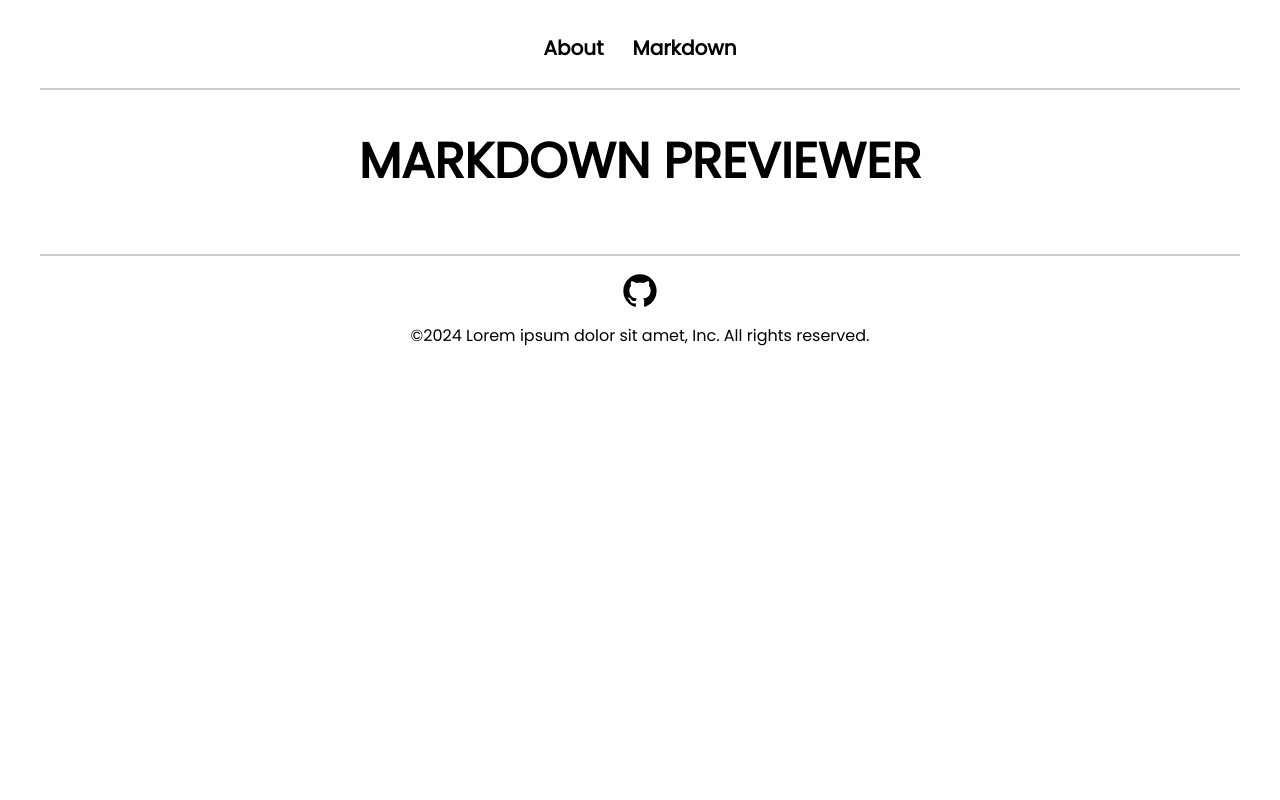
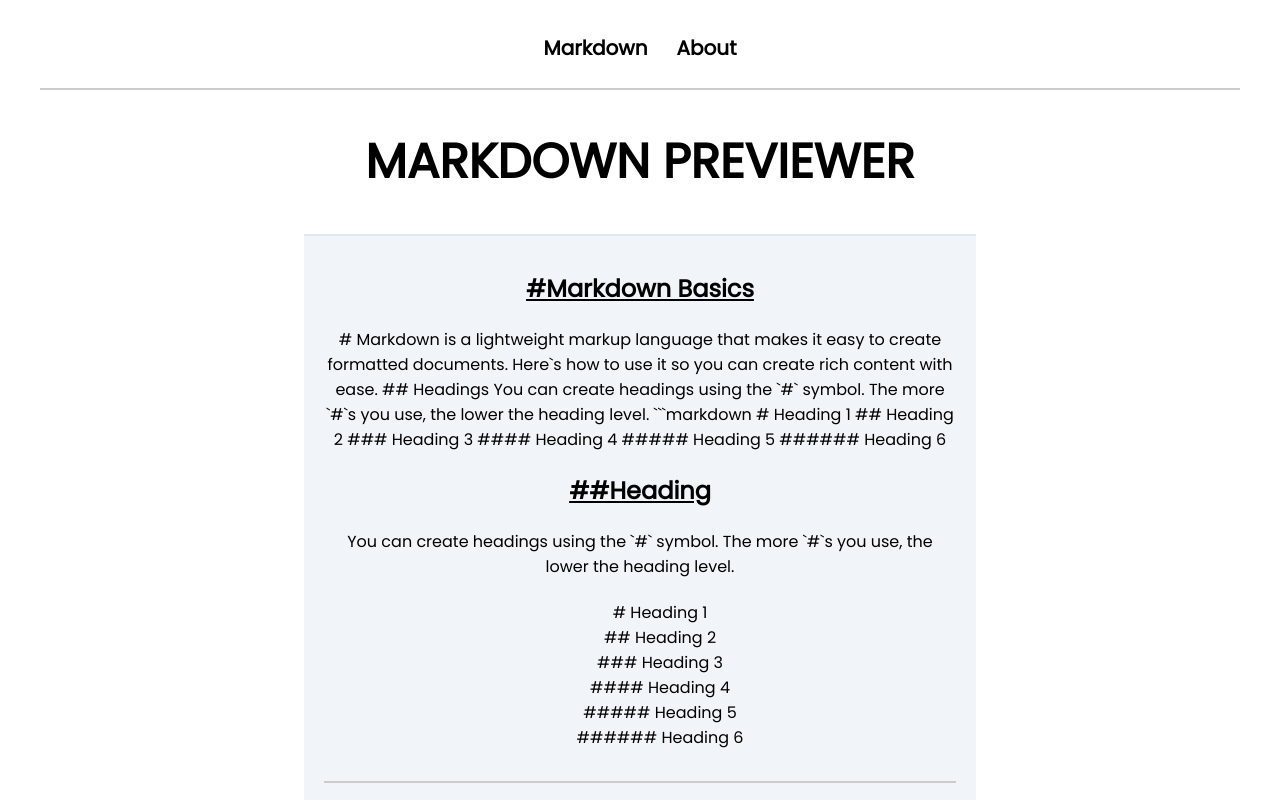
Before and after one commit to RandyMadrigal/Markdown-Previewer, a React (Vite) app: page /about in a window 1280 px wide. Shown: the top 800 px of the page. Built offline with nearby package versions, Linux system fonts and the light colour scheme.

Commit message:
update home page

```diff
--- a/package.json
+++ b/package.json
@@ -7,7 +7,9 @@
     "dev": "vite",
     "build": "vite build",
     "lint": "eslint . --ext js,jsx --report-unused-disable-directives --max-warnings 0",
-    "preview": "vite preview"
+    "preview": "vite preview",
+    "predeploy":"npm run build",
+    "deploy":"gh-pages -d dist"
   },
   "dependencies": {
     "animate.css": "^4.1.1",
@@ -25,6 +27,7 @@
     "eslint-plugin-react": "^7.34.3",
     "eslint-plugin-react-hooks": "^4.6.2",
     "eslint-plugin-react-refresh": "^0.4.7",
+    "gh-pages": "^6.1.1",
     "vite": "^5.3.4"
   }
 }
--- a/src/App.jsx
+++ b/src/App.jsx
@@ -12,8 +12,8 @@ function App() {
         <NavBar />
         <Header />
         <Routes>
-          <Route path="/" element={<InfoContainer />} />
-          <Route path="/Markdown" element={<MarkDownContainer />} />
+          <Route path="/" element={<MarkDownContainer />} />
+          <Route path="/about" element={<InfoContainer />} />
         </Routes>
         <Footer />
       </BrowserRouter>
--- a/src/components/layouts/Footer.jsx
+++ b/src/components/layouts/Footer.jsx
@@ -16,8 +16,8 @@ export const Footer = () => {
             </a>
           </div>
           <p>
-            ©{new Date().getFullYear()} Lorem ipsum dolor sit amet, Inc. All
-            rights reserved.
+            ©{new Date().getFullYear()} by Chan Lorem ipsum dolor sit amet, Inc.
+            All rights reserved.
           </p>
         </div>
       </section>
--- a/src/components/layouts/NavBar.jsx
+++ b/src/components/layouts/NavBar.jsx
@@ -6,10 +6,10 @@ export const NavBar = () => {
     <div className="container  navbar">
       <ul>
         <li>
-          <Link to="/">About</Link>
+          <Link to="/">Markdown</Link>
         </li>
         <li>
-          <Link to="/Markdown">Markdown</Link>
+          <Link to="/about">About</Link>
         </li>
       </ul>
     </div>
--- a/vite.config.js
+++ b/vite.config.js
@@ -4,4 +4,5 @@ import react from "@vitejs/plugin-react-swc";
 // https://vitejs.dev/config/
 export default defineConfig({
   plugins: [react()],
+  base: "https://RandyMadrigal.github.io/Markdown-Previewer/",
 });
```
Also changed, not shown: 1 other file (tests, documents, lock files or other folders).
